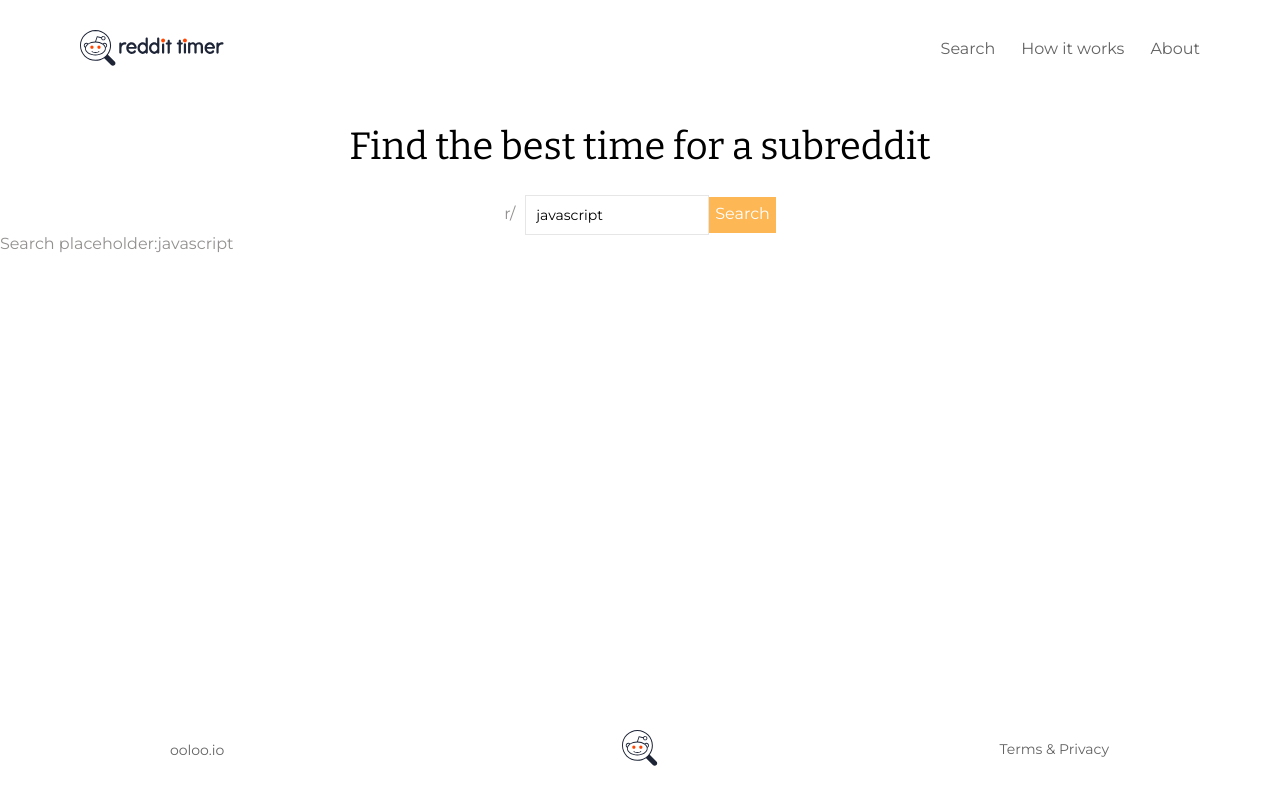
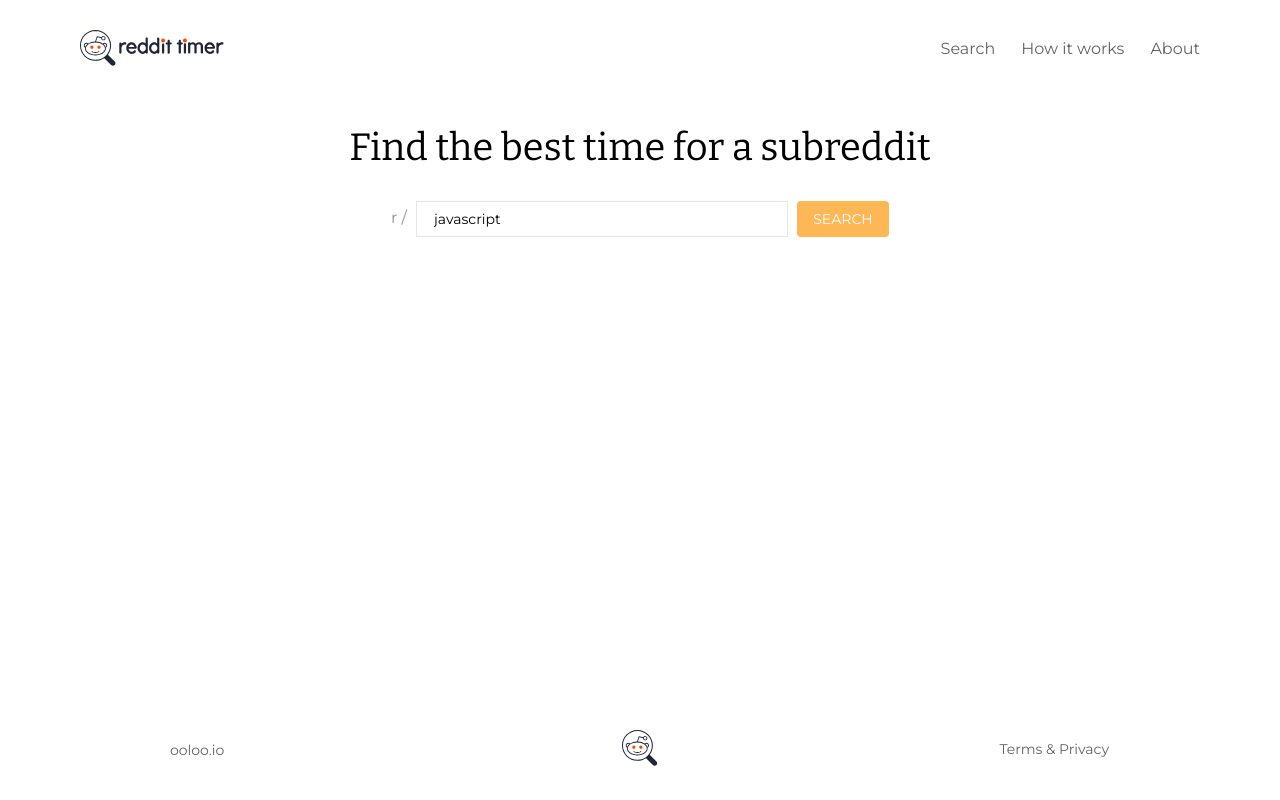
Before and after one commit to ooloo-io/reddit-timer-estuelke, a React (Create React App) app: page /search/javascript in a window 1280 px wide. Built offline with nearby package versions, Linux system fonts and the light colour scheme.

Commit message:
abstracted out global button style, implemented styles on subreddit form

```diff
--- a/src/components/Hero.js
+++ b/src/components/Hero.js
@@ -1,6 +1,7 @@
 import React from 'react';
 import { Link } from 'react-router-dom';
 import styled from 'styled-components';
+import { baseButtonStyle } from '../styles/themes';
 import heatmap from '../assets/table.png';
 import defaultSubreddit from '../helpers/constants';
 
@@ -32,15 +33,9 @@ const Img = styled.img`
 `;
 
 const CTAButton = styled(Link)`
-   color: ${({ theme }) => theme.button.color};
-   background-color: ${({ theme }) => theme.button.background};
-   font-size: 14px;
-   text-transform: uppercase;
-   border: none;
-   border-radius: 4px;
+  ${baseButtonStyle}
    margin: 32px 0;
    padding: 0 15px;
-   height: 36px;
    text-decoration: none;
    display: flex;
    align-items: center;
--- a/src/components/SubredditForm.js
+++ b/src/components/SubredditForm.js
@@ -2,42 +2,45 @@ import React from 'react';
 import PropTypes from 'prop-types';
 import styled from 'styled-components';
 import defaultSubreddit from '../helpers/constants';
+import { baseButtonStyle } from '../styles/themes';
 
 
 const Form = styled.form`
   display: flex;
   flex-direction: row;
   align-items: center;
+  justify-content: center;
+  width: 100%;
+  margin-top: 5px;
 `;
 
 const FormWrapper = styled.div`
   display: flex;
   flex-direction: column;
   align-items: center;
+  margin-top: 1px;
 `;
 
 const Button = styled.button`
-  background-color: ${({ theme }) => theme.button.background};
-  color: ${({ theme }) => theme.button.color};
-  border: none;
-  height: 36px;
+  ${baseButtonStyle}
+  width: 92px;
 `;
 
 const SearchInput = styled.input`
-  height: 36px;
-  margin-left: 10px;
-  padding-left: 10px;
-  line-height: 36px;
+  height: 32px;
+  margin: 0 9px;
+  padding-left: 17px;
   font-size: ${({ theme }) => theme.font.size.small};
-  max-width: 370px;
+  max-width: 351px;
+  width: 100%;
   border: 1px solid ${({ theme }) => theme.color.searchBoxBorder};
 `;
 
 const SubredditForm = ({ subreddit }) => (
   <FormWrapper>
     <h1>Find the best time for a subreddit</h1>
-    <Form>
-      <div>r/</div>
+    <Form method="POST">
+      <div>r /</div>
       <SearchInput type="text" id="subreddit" name="subreddit" value={subreddit} />
       <Button type="submit">Search</Button>
     </Form>
--- a/src/pages/Search.js
+++ b/src/pages/Search.js
@@ -9,8 +9,6 @@ const Search = () => {
   return (
     <main>
       <SubredditForm subreddit={subreddit} />
-      Search placeholder:
-      { subreddit }
     </main>
   );
 };
--- a/src/styles/themes.js
+++ b/src/styles/themes.js
@@ -1,4 +1,4 @@
-import { createGlobalStyle } from 'styled-components';
+import { createGlobalStyle, css } from 'styled-components';
 
 const GlobalStyle = createGlobalStyle`
   body {
@@ -29,6 +29,16 @@ const GlobalStyle = createGlobalStyle`
   }
 `;
 
+const baseButtonStyle = css`
+  color: ${({ theme }) => theme.button.color};
+  background-color: ${({ theme }) => theme.button.background};
+  font-size: ${({ theme }) => theme.font.size.small};
+  text-transform: uppercase;
+  border: none;
+  border-radius: 4px;
+  height: 36px;
+`;
+
 const mainTheme = {
   color: {
     background: '#ffffff',
@@ -52,4 +62,4 @@ const mainTheme = {
   },
 };
 
-export { GlobalStyle, mainTheme as default };
+export { GlobalStyle, baseButtonStyle, mainTheme as default };
```
